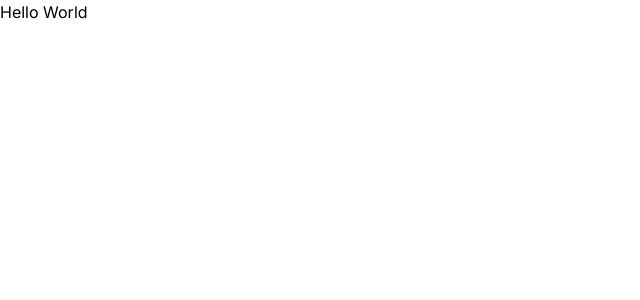
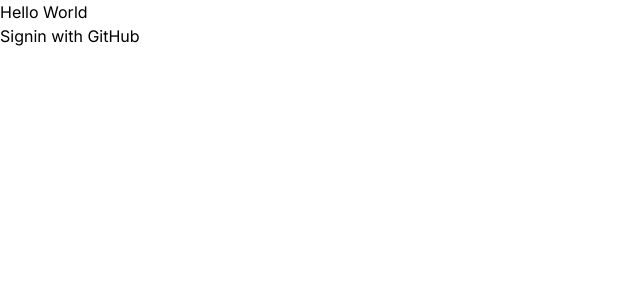
Before and after one commit to AlfariziDwiPrasetyo/zarticle, a Next.js app: page / in a window 1280 px wide. Shown: the top 300 px of the page, without its empty margins (0-640 px from the left). Built offline with nearby package versions, Linux system fonts and the light colour scheme; a web font is replaced by a local one.

Commit message:
feat : setup auth with github

```diff
--- /dev/null
+++ b/app/api/auth/[...nextauth]/route.ts
@@ -0,0 +1,2 @@
+import { handlers } from "@/auth";
+export const { GET, POST } = handlers;
--- a/app/layout.tsx
+++ b/app/layout.tsx
@@ -4,12 +4,12 @@
 
 const playfair = Playfair_Display({
   variable: "--font-playfair-display",
-  subsets: ["latin"],
+  subsets: ["latin"], // Mendukung karakter Latin
 });
 
 const inter = Inter({
   variable: "--font-inter",
-  subsets: ["latin"],
+  subsets: ["latin"], // Mendukung karakter Latin
 });
 
 export const metadata: Metadata = {
--- a/app/page.tsx
+++ b/app/page.tsx
@@ -1,3 +1,10 @@
+import SignIn from "@/components/auth/SignIn";
+
 export default function Home() {
-  return <h1>Hello World</h1>;
+  return (
+    <>
+      <h1>Hello World</h1>
+      <SignIn />
+    </>
+  );
 }
--- /dev/null
+++ b/auth.ts
@@ -0,0 +1,15 @@
+import NextAuth from "next-auth";
+import GitHub from "next-auth/providers/github";
+
+export const { handlers, signIn, signOut, auth } = NextAuth({
+  providers: [GitHub],
+  callbacks: {
+    async redirect({ url, baseUrl }) {
+      // Mengarahkan pengguna kembali ke halaman utama setelah login
+      return "/"; // Ganti dengan URL yang diinginkan, misalnya "/"
+    },
+  },
+  pages: {
+    signIn: "/auth/signin", // Halaman login kustom jika Anda ingin
+  },
+});
--- /dev/null
+++ b/components/auth/SignIn.tsx
@@ -0,0 +1,15 @@
+import { signIn } from "@/auth";
+import { redirect } from "next/dist/server/api-utils";
+
+export default function SignIn() {
+  return (
+    <form
+      action={async () => {
+        "use server";
+        await signIn("github", { redirectTo: "/" });
+      }}
+    >
+      <button type="submit">Signin with GitHub</button>
+    </form>
+  );
+}
--- /dev/null
+++ b/middleware.ts
@@ -0,0 +1 @@
+export { auth as middleware } from "@/auth";
```
